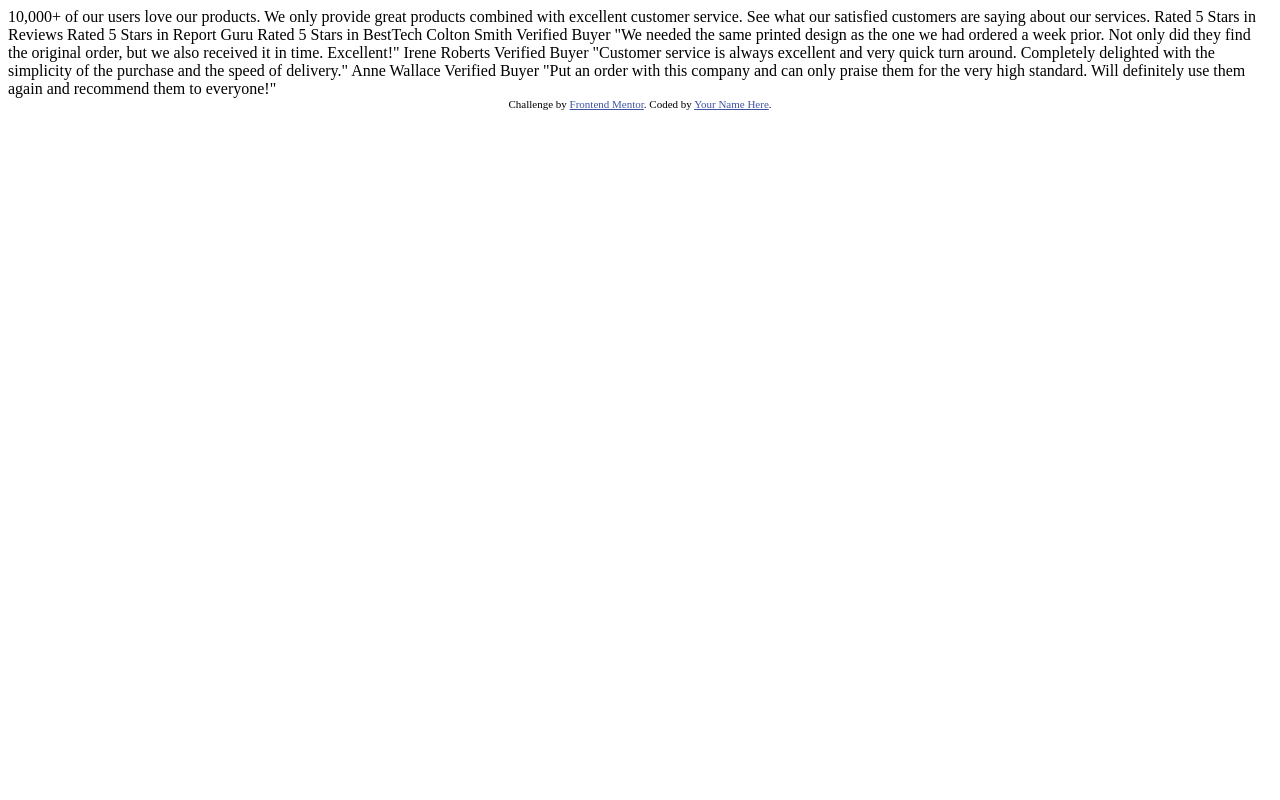
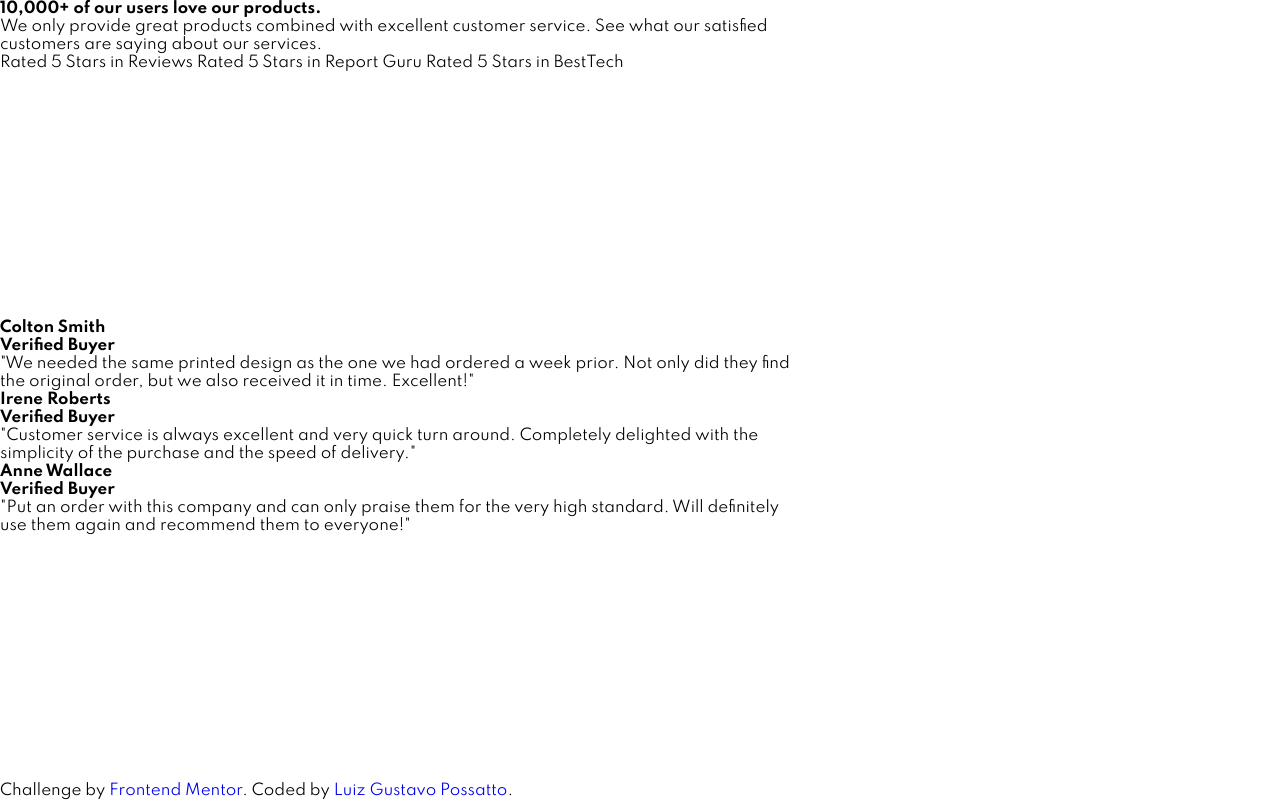
Before and after one commit to LGPossatto/Forntend-Mentor-Challenges, a plain HTML site: page social-proof-section-master/index.html in a window 1280 px wide. Drawn offline with Linux system fonts and the light colour scheme.

Commit message:
social-proof-section-master basic structure created

```diff
--- a/social-proof-section-master/index.html
+++ b/social-proof-section-master/index.html
@@ -3,59 +3,50 @@
   <head>
     <meta charset="UTF-8" />
     <meta name="viewport" content="width=device-width, initial-scale=1.0" />
-    <!-- displays site properly based on user's device -->
-
-    <link
-      rel="icon"
-      type="image/png"
-      sizes="32x32"
-      href="./images/favicon-32x32.png"
-    />
-
+    <link href="https://fonts.googleapis.com/css2?family=Spartan:wght@400;500;700&display=swap" rel="stylesheet">
+    <link rel="icon" type="image/png" sizes="32x32" href="./images/favicon-32x32.png"/>
+    <link rel="stylesheet" href="style.css">
     <title>Frontend Mentor | Social proof section</title>
-
-    <!-- Feel free to remove these styles or customise in your own stylesheet 👍 -->
-    <style>
-      .attribution {
-        font-size: 11px;
-        text-align: center;
-      }
-      .attribution a {
-        color: hsl(228, 45%, 44%);
-      }
-    </style>
   </head>
   <body>
+    <header>
+      <section class="header-title">
+        <h1>
           10,000+ of our users love our products.
-
+        </h1>
+        <p>
           We only provide great products combined with excellent customer service.
           See what our satisfied customers are saying about our services.
-
+        </p>
+      </section>
+      <section class="header-rate">
         Rated 5 Stars in Reviews
         Rated 5 Stars in Report Guru
         Rated 5 Stars in BestTech
-
-    Colton Smith
-    Verified Buyer
-    "We needed the same printed design as the one we had ordered a week prior.
-    Not only did they find the original order, but we also received it in time.
-    Excellent!"
-
-    Irene Roberts
-    Verified Buyer
-    "Customer service is always excellent and very quick turn around. Completely
-    delighted with the simplicity of the purchase and the speed of delivery."
-
-    Anne Wallace
-    Verified Buyer
-    "Put an order with this company and can only praise them for the very high
-    standard. Will definitely use them again and recommend them to everyone!"
-
+      </section>
+    </header>
+    <section class="comments">
+      <div class="comment1">
+        <h3>Colton Smith</h3>
+        <h4>Verified Buyer</h4>
+        <p>"We needed the same printed design as the one we had ordered a week prior. Not only did they find the original order, but we also received it in time. Excellent!"</p>
+      </div>
+      <div class="comment2">
+        <h3>Irene Roberts</h3>
+        <h4>Verified Buyer</h4>
+        <p>"Customer service is always excellent and very quick turn around. Completely delighted with the simplicity of the purchase and the speed of delivery."</p>
+      </div>
+      <div class="comment3">
+        <h3>Anne Wallace</h3>
+        <h4>Verified Buyer</h4>
+        <p>"Put an order with this company and can only praise them for the very high standard. Will definitely use them again and recommend them to everyone!"</p>
+      </div>
+    </section>
+    <footer>
       <div class="attribution">
-      Challenge by
-      <a href="https://www.frontendmentor.io?ref=challenge" target="_blank"
-        >Frontend Mentor</a
-      >. Coded by <a href="#">Your Name Here</a>.
-    </div>
+        Challenge by <a href="https://www.frontendmentor.io?ref=challenge" target="_blank">Frontend Mentor</a>.
+        Coded by <a href="#">Luiz Gustavo Possatto</a>.
+      <div>
+    </footer>
   </body>
 </html>
--- /dev/null
+++ b/social-proof-section-master/style.css
@@ -0,0 +1,30 @@
+*{
+    padding: 0;
+    margin: 0;
+
+    text-decoration: none;
+    list-style: none;
+
+    --dark-magenta: hsl(300, 43%, 22%);
+    --soft-pink: hsl(333, 80%, 67%);
+    --dark-grayish-magenta: hsl(303, 10%, 53%);
+    --light-grayish-magenta: hsl(300, 24%, 96%);
+    --white: hsl(0, 0%, 100%);
+
+    font-size: 15px;
+    font-family: 'Spartan', sans-serif;;
+}
+
+html, body{
+    max-width: 100vh;
+    min-height: 100vh;
+}
+
+body{
+    display: flex;
+    flex-direction: column;
+}
+
+header, section.comments{
+    flex: 0.5 0 auto;
+}
```
Lines whose indentation alone changed are shown as unchanged.
